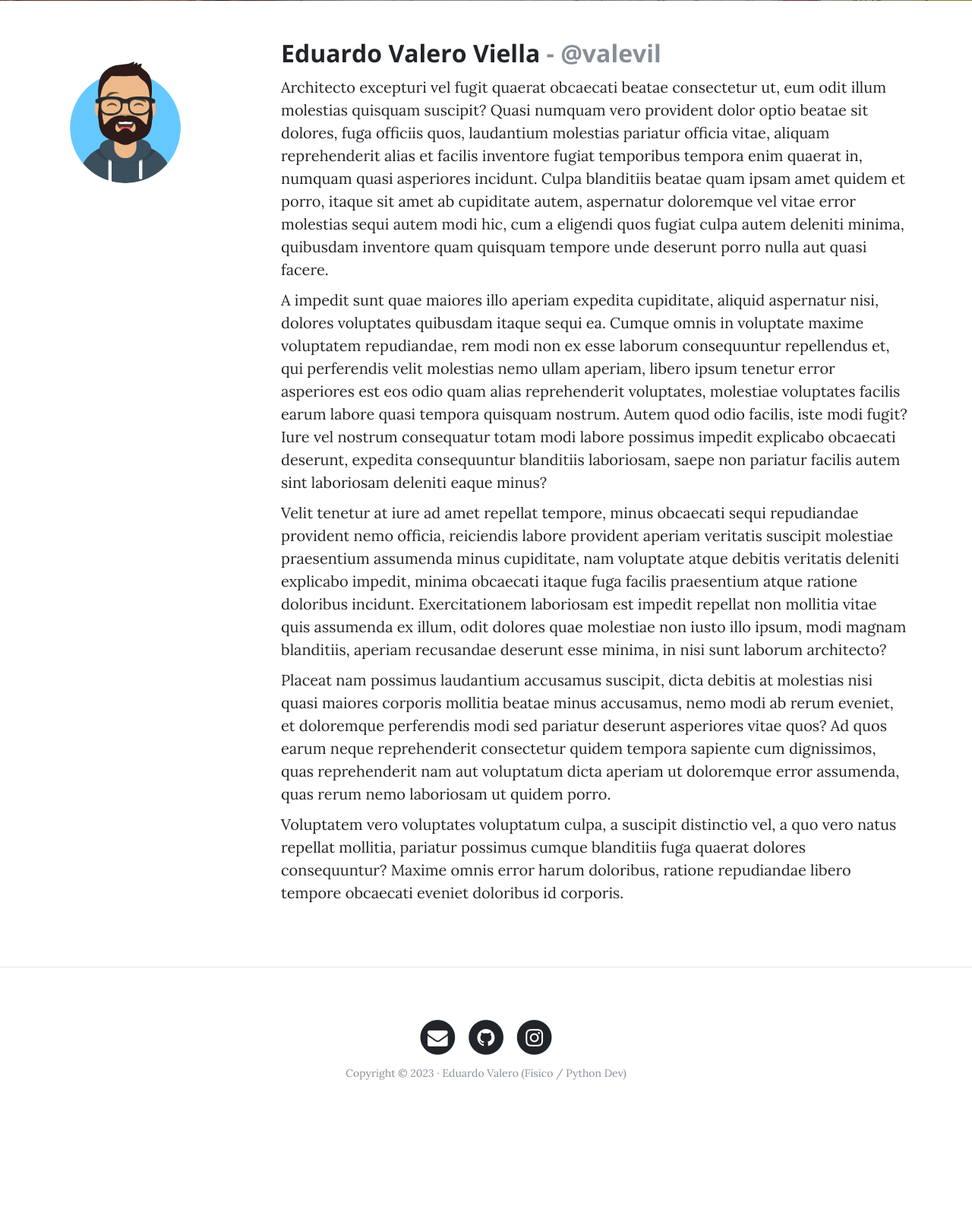
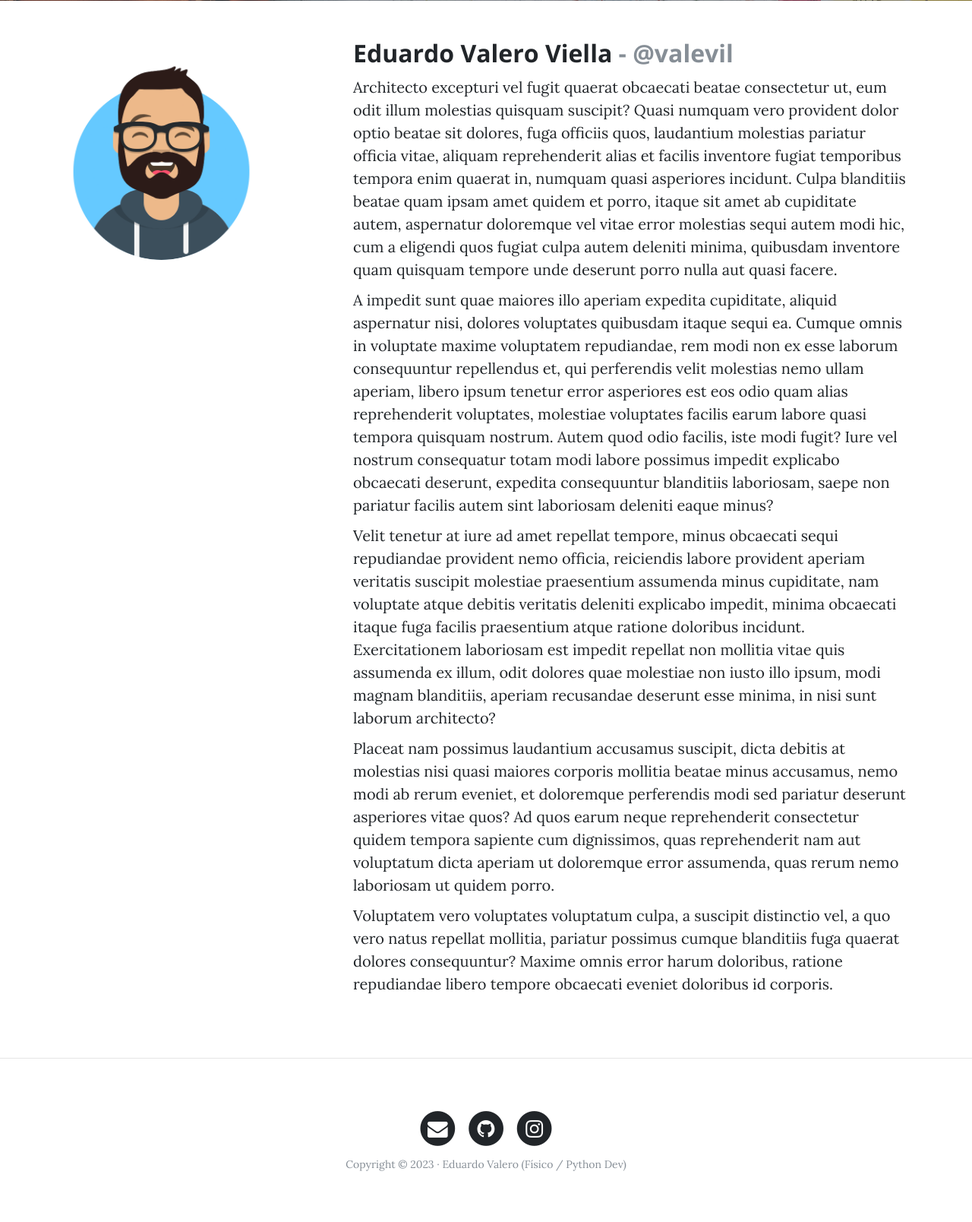
Before and after one commit to valevil27/portfolio-example-1, a Django app: page /about-me/ in a window 1280 px wide. Shown: the part 531-2139 px from the top of the page at 76% size. Before the commit the page ends 1952 px from the top, so only its background shows below. Run offline with Django 4.2, Linux system fonts and the light colour scheme; some libraries are stand-ins or nearby versions.

Commit message:
about-me avatar update

```diff
--- a/core/templates/core/about-me.html
+++ b/core/templates/core/about-me.html
@@ -12,7 +12,7 @@
 {% block header_bg %}{% static 'core/img/about-bg.jpg' %}{% endblock header_bg %}
 {% block content %}
   <div class="row">
-      <div class="col-2 ">
+      <div class="col-3">
           <img src="{% static 'core/img/avataaars.png' %}" class="img-fluid avatar" alt="Avatar">
       </div>
       <div class="col offset-lg-1">
```
